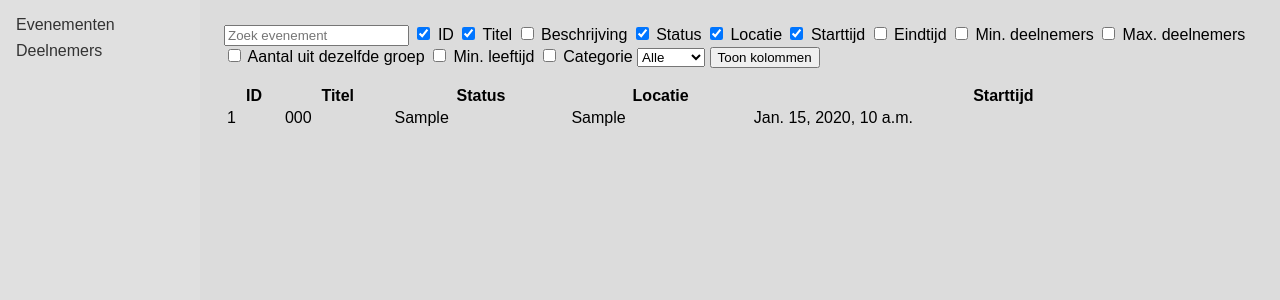
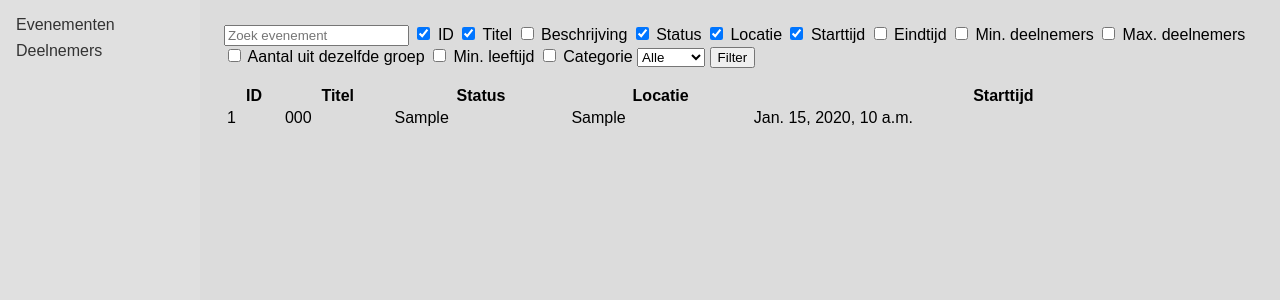
Before and after one commit to ScoutsGidsenVL/inschrijfbeheer, a Django app: page /evenementen/ in a window 1280 px wide. Shown: the part 60-360 px from the top of the page. Run offline with Django 5.2, Linux system fonts and the light colour scheme; a user stored in the database is signed in; tables that the repository leaves empty hold one stand-in row (values such as "Sample post").

Commit message:
refactor: aanpassen naam knop

```diff
--- a/src/templates/evenementen/evenementen_lijst.html
+++ b/src/templates/evenementen/evenementen_lijst.html
@@ -18,7 +18,7 @@
             <option value="{{categorie.naam}}" {% if request.GET.categorie == categorie.naam %}selected{% endif %}>{{ categorie.naam }}</option>
         {% endfor %}
     </select>
-    <button type="submit">Toon kolommen</button>
+    <button type="submit">Filter</button>
 </form>
 
 <table class="evenement-tabel">
```
